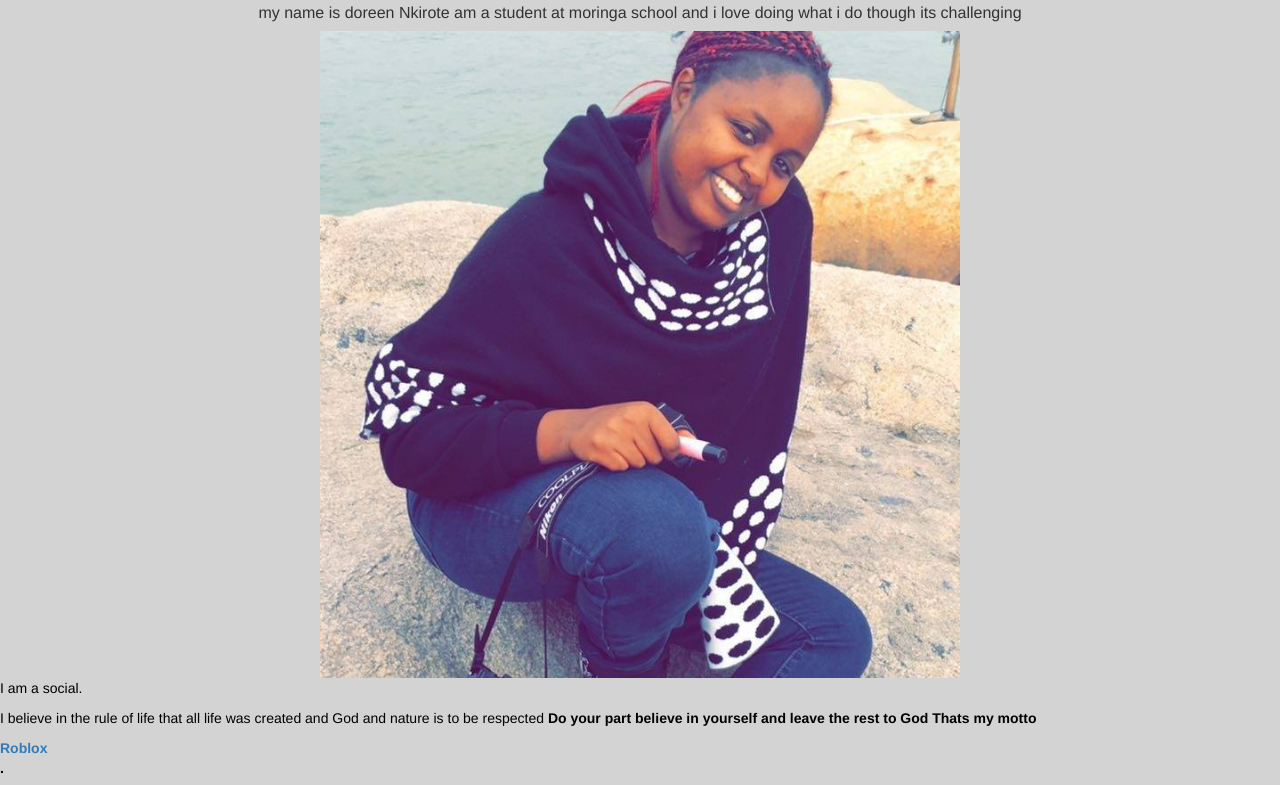
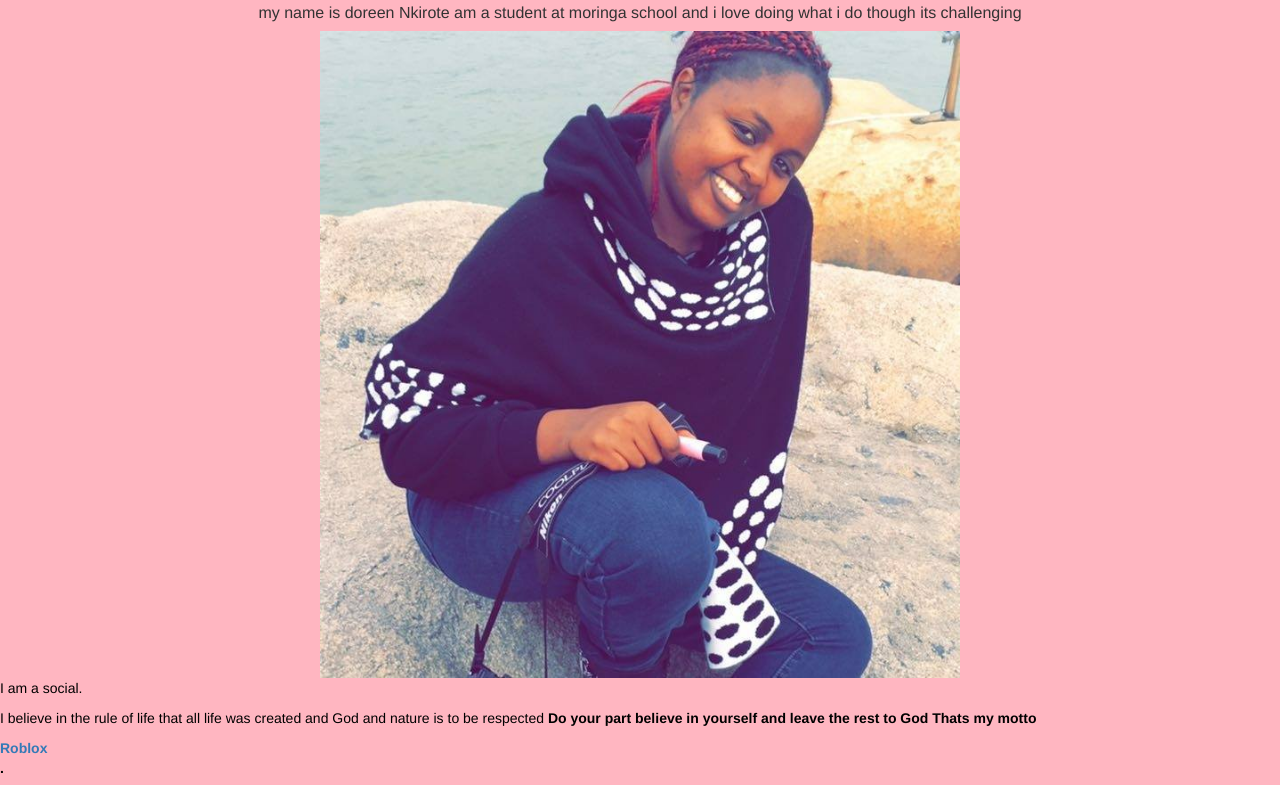
Before and after one commit to eghlah/eghlah.github.io, a plain HTML site: page design.html in a window 1280 px wide. Shown: the part 128-913 px from the top of the page. Drawn offline with nearby package versions, Linux system fonts and the light colour scheme.

Commit message:
add new code to the css styles

```diff
--- a/css/styles.css
+++ b/css/styles.css
@@ -1,5 +1,5 @@
   body {
-    background-color: lightgrey;
+    background-color: lightpink;
   }
 
   h1 {
```
